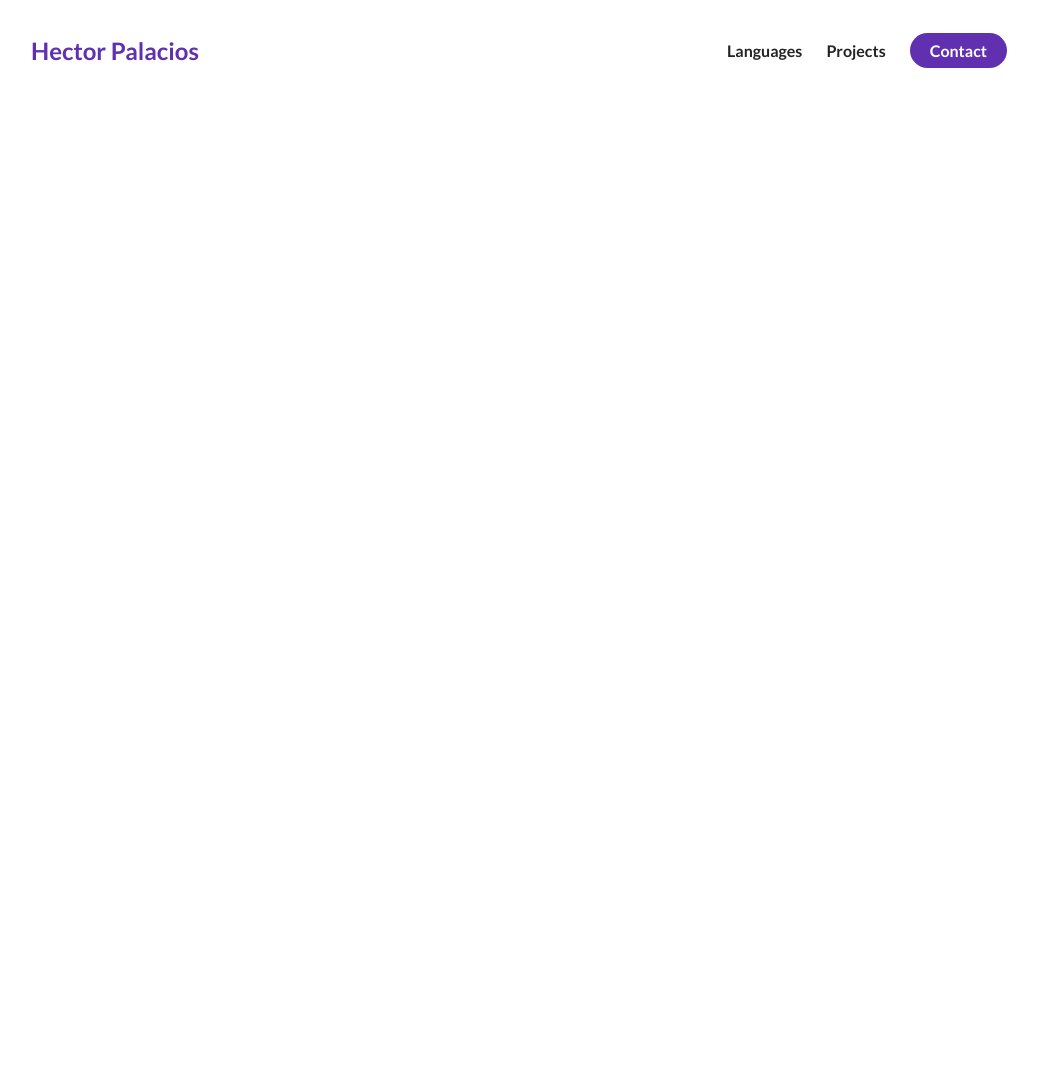
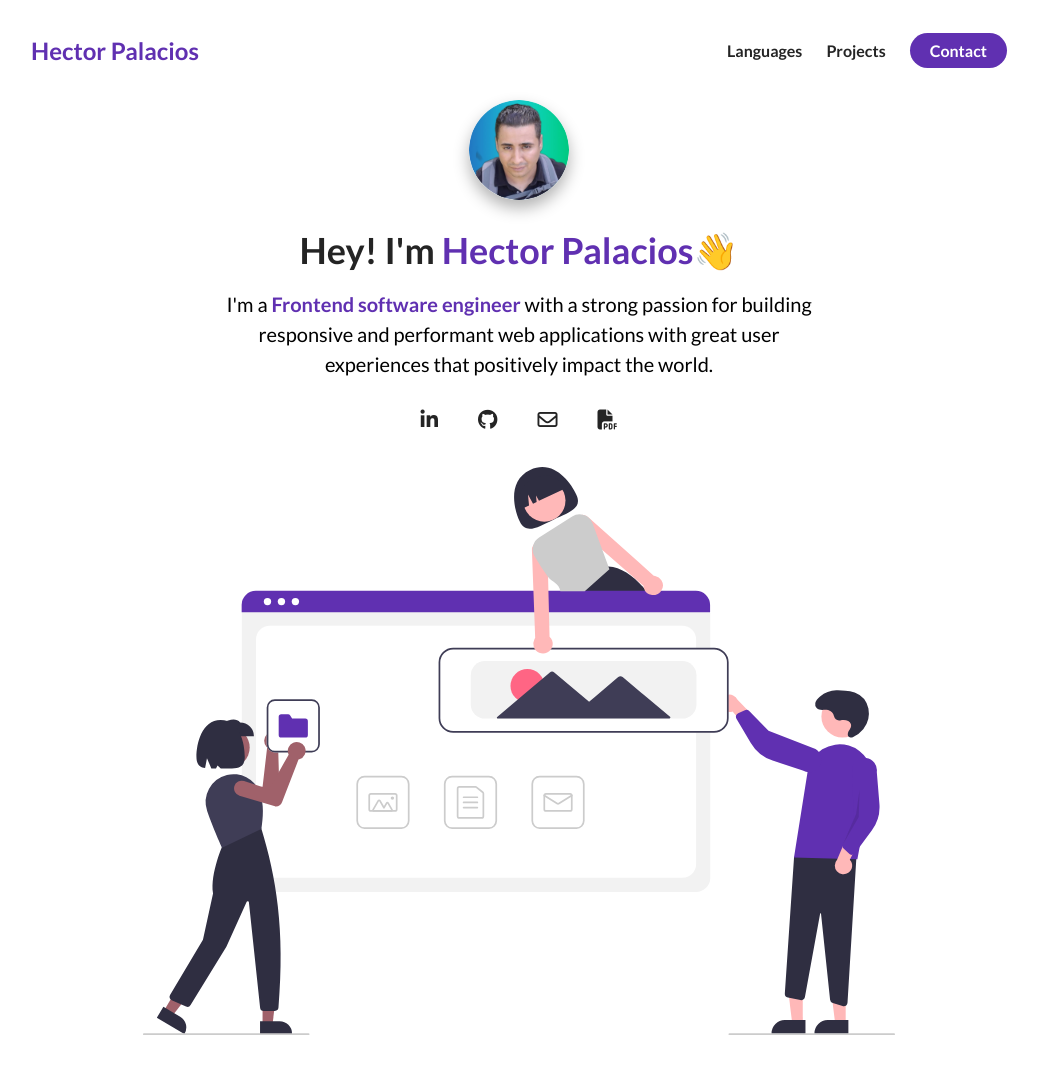
Before and after one commit to Paquito81/better-profile, a plain HTML site: page index.html in a window 1280 px wide. Shown: the whole page, without its empty margins (121-1159 px from the left). Before the commit the page ends 800 px from the top, so only its background shows below. Drawn offline with Linux system fonts and the light colour scheme.

Commit message:
about me

```diff
--- a/index.html
+++ b/index.html
@@ -31,14 +31,47 @@
             >
           </li>
           <li>
-            <a
-              href=""
-              class="nav__link--anchor nav__link--anchor-primary"
+            <a href="" class="nav__link--anchor nav__link--anchor-primary"
               >Contact</a
             >
           </li>
         </ul>
       </nav>
+      <div class="flex-1">
+        <div class="about-me__info row">
+          <div class="about-me__info--container">
+            <figure class="about-me__picture--mask">
+              <img src="./assets/meh.jpeg" class="about-me__picture" alt="Picture of me" />
+            </figure>
+            <h1 class="about-me__info--title">
+              Hey! I'm <span class="text-purple">Hector Palacios</span>👋
+            </h1>
+            <p class="about-me__info--para">
+              I'm a <strong class="text-purple">Frontend software engineer</strong> with a strong
+              passion for building responsive and performant web applications
+              with great user experiences that positively impact the world.
+            </p>
+            <div class="about-me__links">
+                <a href="" class="about-me__link">
+                    <i class="fab fa-linkedin-in"></i>
+                </a>
+                <a href="" class="about-me__link">
+                    <i class="fab fa-github"></i>
+                </a>
+                <a href="" class="about-me__link">
+                    <i class="far fa-envelope"></i>
+                </a>
+                <a href="" class="about-me__link">
+                    <i class="fas fa-file-pdf"></i>
+                </a>
+            </div>
+          </div>
+          <figure class="about-me__img--container">
+              <img src="./assets/undraw_websites.svg"  class="about-me__img" alt="">
+          </figure>
+        </div>
+      </div>
     </section>
+    <section></section>
   </body>
 </html>
--- a/style.css
+++ b/style.css
@@ -13,6 +13,10 @@ h1, h2, h3, h4, h5, h6, span {
     line-height: 1.25;
 }
 
+h1 {
+    font-size: 36px;
+}
+
 p {
     line-height: 1.5;
     font-size: 16px;
@@ -21,6 +25,25 @@ p {
 li {
     list-style-type: none;
 }
+
+.flex-1 {
+    flex: 1;
+}
+
+.flex {
+    display: flex;
+}
+
+.row {
+    width: 100%;
+    max-width: 800px;
+    margin: 0 auto;
+}
+
+.text-purple {
+    color: #6030b1;
+}
+
 /*
 
 NAVIGATION BAR
@@ -68,3 +91,78 @@ nav {
     margin: 0 12px;
     font-weight: bold;
 }
+
+/*
+
+ABOUT ME
+
+*/
+
+
+#about-me {
+    min-height: 100vh;
+    display: flex;
+    flex-direction: column;
+}
+
+.about-me__info {
+    display: flex;
+    flex-direction: column;
+
+}
+
+.about-me__info--container {
+    display: flex;
+    flex-direction: column;
+    align-items: center;
+    max-width: 600px;
+    margin: 0 auto;
+    text-align: center;
+}
+
+.about-me__picture--mask {
+    width: 100px;
+    height: 100px;
+    border-radius: 50%;
+    overflow: hidden;
+    box-shadow: 0 8px 16px rgba(0, 0, 0, 0.30);
+    margin-bottom: 28px;
+
+}
+
+.about-me__picture {
+    width: 100%;
+}
+
+.about-me__info--title {
+    margin-bottom: 16px;
+}
+
+.about-me__info--para {
+    font-size: 20px;
+    margin-bottom: 28px;
+}
+
+.about-me__links {
+    display: flex;
+    justify-content: space-between;
+    align-items: center;
+    padding: 0 24px;
+}
+
+.about-me__link {
+    font-size: 20px;
+    color: #242424;
+    text-decoration: none;
+    padding: 0 20px;
+}
+
+.about-me__img--container {
+    display: flex;
+    align-items: center;
+    padding: 36px 24px;
+}
+
+.about-me__img {
+    width: 100%;
+}
```
